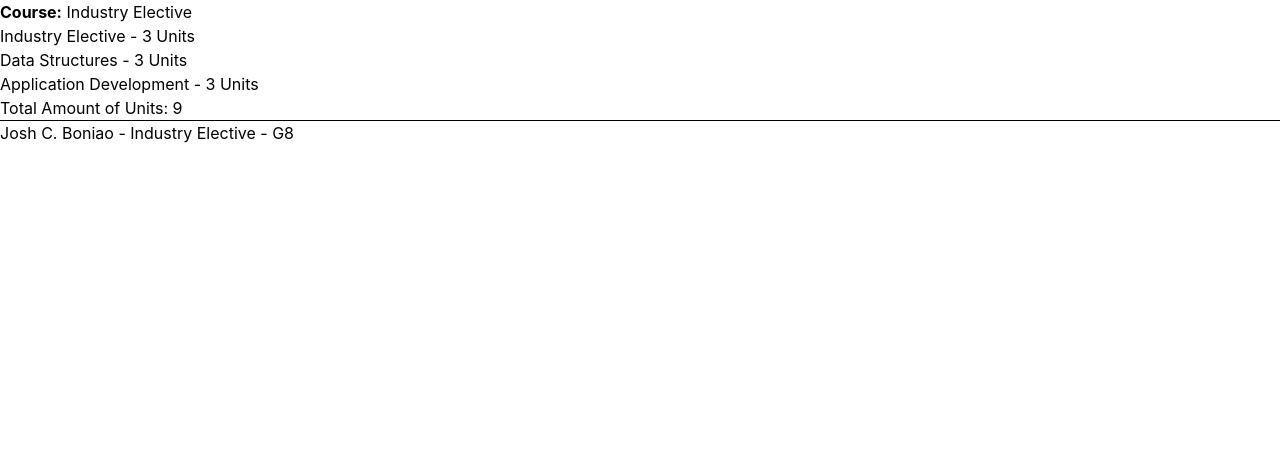
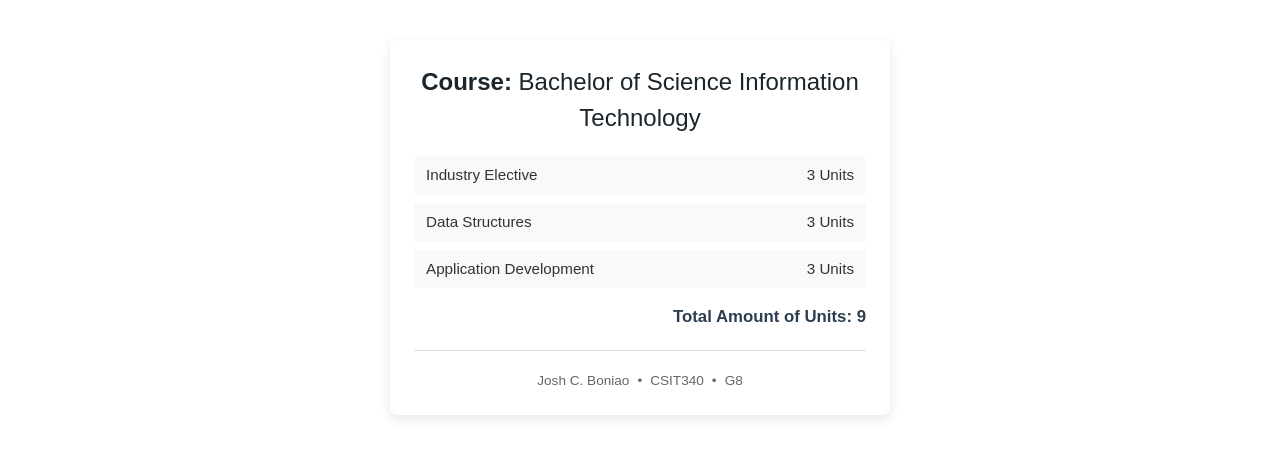
Before and after one commit to JoshBoniao/CSIT340G8-Lab3-Boniao, a React (Vite) app: page / in a window 1280 px wide. Shown: the top 458 px of the page. Built offline with nearby package versions, Linux system fonts and the light colour scheme.

Commit message:
1.5: course information step 5

```diff
--- a/src/App.css
+++ b/src/App.css
@@ -1,184 +1,50 @@
-.counter {
-  font-size: 16px;
-  padding: 5px 10px;
-  border-radius: 5px;
-  color: var(--accent);
-  background: var(--accent-bg);
-  border: 2px solid transparent;
-  transition: border-color 0.3s;
-  margin-bottom: 24px;
-
-  &:hover {
-    border-color: var(--accent-border);
-  }
-  &:focus-visible {
-    outline: 2px solid var(--accent);
-    outline-offset: 2px;
-  }
+.container {
+  max-width: 500px;
+  margin: 40px auto;
+  padding: 24px;
+  background-color: #ffffff;
+  border-radius: 8px;
+  box-shadow: 0 4px 12px rgba(0, 0, 0, 0.1);
+  font-family: Arial, sans-serif;
+  color: #333333;
 }
 
-.hero {
-  position: relative;
-
-  .base,
-  .framework,
-  .vite {
-    inset-inline: 0;
-    margin: 0 auto;
-  }
-
-  .base {
-    width: 170px;
-    position: relative;
-    z-index: 0;
-  }
-
-  .framework,
-  .vite {
-    position: absolute;
-  }
-
-  .framework {
-    z-index: 1;
-    top: 34px;
-    height: 28px;
-    transform: perspective(2000px) rotateZ(300deg) rotateX(44deg) rotateY(39deg)
-      scale(1.4);
-  }
-
-  .vite {
-    z-index: 0;
-    top: 107px;
-    height: 26px;
-    width: auto;
-    transform: perspective(2000px) rotateZ(300deg) rotateX(40deg) rotateY(39deg)
-      scale(0.8);
-  }
+.course-title {
+  font-size: 1.5rem;
+  color: #1a252c;
+  margin-bottom: 20px;
+  text-align: center;
 }
 
-#center {
+.part-item {
   display: flex;
-  flex-direction: column;
-  gap: 25px;
-  place-content: center;
-  place-items: center;
-  flex-grow: 1;
-
-  @media (max-width: 1024px) {
-    padding: 32px 20px 24px;
-    gap: 18px;
-  }
+  justify-content: space-between;
+  padding: 8px 12px;
+  margin-bottom: 8px;
+  background-color: #f8f9fa;
+  border-radius: 4px;
+  font-size: 0.95rem;
 }
 
-#next-steps {
-  display: flex;
-  border-top: 1px solid var(--border);
-  text-align: left;
-
-  & > div {
-    flex: 1 1 0;
-    padding: 32px;
-    @media (max-width: 1024px) {
-      padding: 24px 20px;
-    }
-  }
-
-  .icon {
-    margin-bottom: 16px;
-    width: 22px;
-    height: 22px;
-  }
-
-  @media (max-width: 1024px) {
-    flex-direction: column;
-    text-align: center;
-  }
+.total-units {
+  font-weight: bold;
+  font-size: 1.05rem;
+  text-align: right;
+  margin-top: 16px;
+  color: #2c3e50;
 }
 
-#docs {
-  border-right: 1px solid var(--border);
-
-  @media (max-width: 1024px) {
-    border-right: none;
-    border-bottom: 1px solid var(--border);
-  }
+hr {
+  border: none;
+  border-top: 1px solid #e0e0e0;
+  margin: 20px 0;
 }
 
-#next-steps ul {
-  list-style: none;
-  padding: 0;
+.footer {
+  text-align: center;
+  font-size: 0.85rem;
+  color: #666666;
   display: flex;
+  justify-content: center;
   gap: 8px;
-  margin: 32px 0 0;
-
-  .logo {
-    height: 18px;
-  }
-
-  a {
-    color: var(--text-h);
-    font-size: 16px;
-    border-radius: 6px;
-    background: var(--social-bg);
-    display: flex;
-    padding: 6px 12px;
-    align-items: center;
-    gap: 8px;
-    text-decoration: none;
-    transition: box-shadow 0.3s;
-
-    &:hover {
-      box-shadow: var(--shadow);
-    }
-    .button-icon {
-      height: 18px;
-      width: 18px;
-    }
-  }
-
-  @media (max-width: 1024px) {
-    margin-top: 20px;
-    flex-wrap: wrap;
-    justify-content: center;
-
-    li {
-      flex: 1 1 calc(50% - 8px);
-    }
-
-    a {
-      width: 100%;
-      justify-content: center;
-      box-sizing: border-box;
-    }
-  }
 }
-
-#spacer {
-  height: 88px;
-  border-top: 1px solid var(--border);
-  @media (max-width: 1024px) {
-    height: 48px;
-  }
-}
-
-.ticks {
-  position: relative;
-  width: 100%;
-
-  &::before,
-  &::after {
-    content: '';
-    position: absolute;
-    top: -4.5px;
-    border: 5px solid transparent;
-  }
-
-  &::before {
-    left: 0;
-    border-left-color: var(--border);
-  }
-  &::after {
-    right: 0;
-    border-right-color: var(--border);
-  }
-}
--- a/src/App.jsx
+++ b/src/App.jsx
@@ -1,48 +1,54 @@
+import "./App.css";
 
 const Footer = ({ name, course, section }) => {
   return (
-    <footer>
-      {name} - {course} - {section}
+    <footer className="footer">
+      <span>{name}</span> • <span>{course}</span> • <span>{section}</span>
     </footer>
   );
 };
 
+function App() {
+  const name = "Josh C. Boniao";
+  const courseCode = "CSIT340";
+  const section = "G8";
+  const course = {
+    name: "Bachelor of Science Information Technology",
+    part: [
+      { name: "Industry Elective", units: 3 },
+      { name: "Data Structures", units: 3 },
+      { name: "Application Development", units: 3 },
+    ],
+  };
 
-function App ()  {
-  const course = 'Industry Elective'
-  const name = 'Josh C. Boniao'
-  const section = 'G8'
-  const part = [
-    {
-      name: "Industry Elective",
-      units: 3,
-    },
-    {
-      name: "Data Structures",
-      units: 3,
-    },
-    {
-      name: "Application Development",
-      units: 3,
-    }
-  ];
-
-
-  const total = part[0].units + part[1].units + part[2].units
+  const total =
+    course.part[0].units + course.part[1].units + course.part[2].units;
 
   return (
-    <div>
-      <h1><b>Course:</b> {course}</h1>
-      <p>{part[0].name} - {part[0].units} Units </p>
-      <p>{part[1].name} - {part[1].units} Units </p>
-      <p>{part[2].name} - {part[2].units} Units </p>
-      <p>Total Amount of Units: {total}</p>
+    <div className="container">
+      <h1 className="course-title">
+        <b>Course:</b> {course.name}
+      </h1>
+
+      <div className="part-item">
+        <span>{course.part[0].name}</span>
+        <span>{course.part[0].units} Units</span>
+      </div>
+      <div className="part-item">
+        <span>{course.part[1].name}</span>
+        <span>{course.part[1].units} Units</span>
+      </div>
+      <div className="part-item">
+        <span>{course.part[2].name}</span>
+        <span>{course.part[2].units} Units</span>
+      </div>
+
+      <p className="total-units">Total Amount of Units: {total}</p>
 
       <hr />
-      <Footer name = {name} course = {course} section = {section}/>
+      <Footer name={name} course={courseCode} section={section} />
     </div>
-  )
-
+  );
 }
 
-export default App
+export default App;
```
